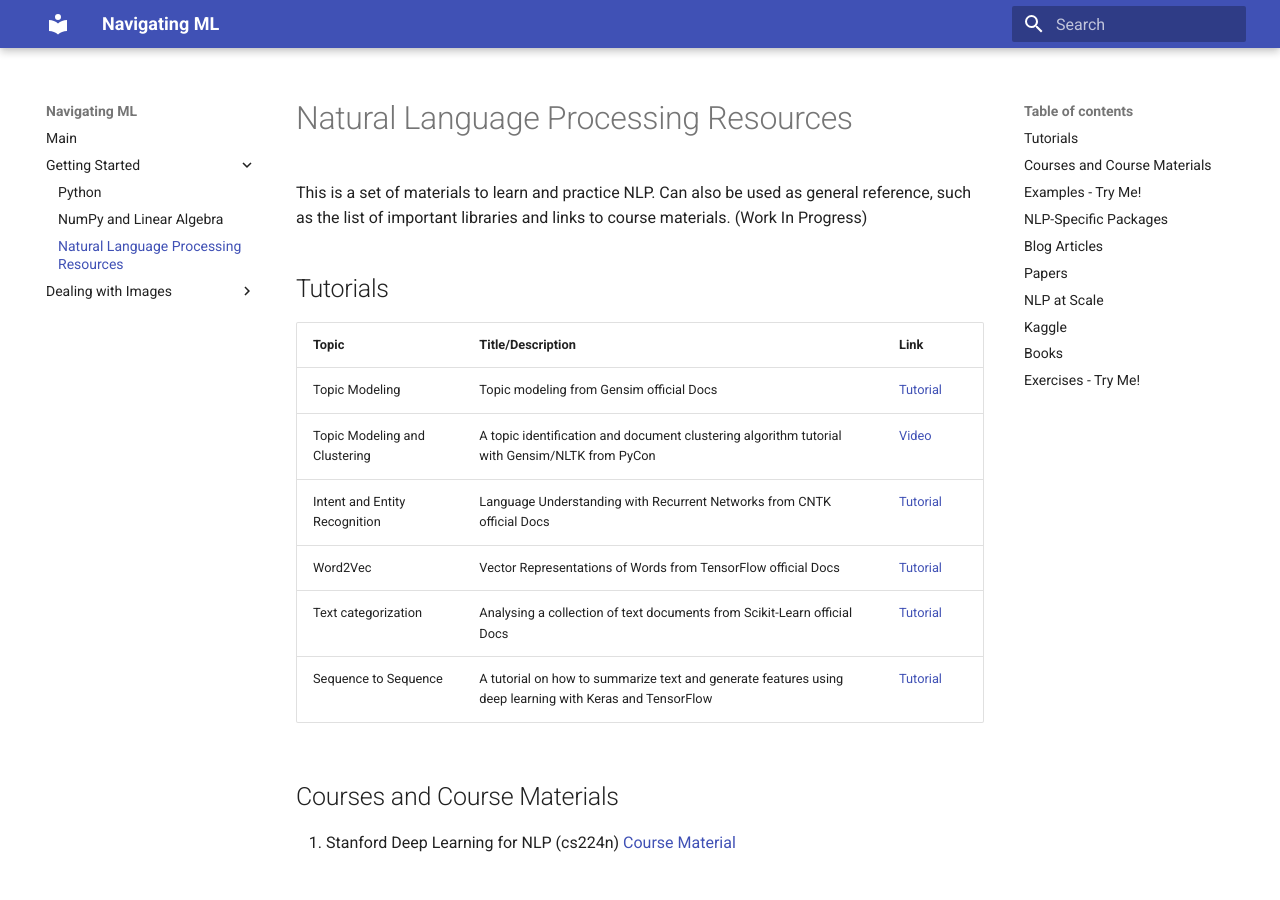
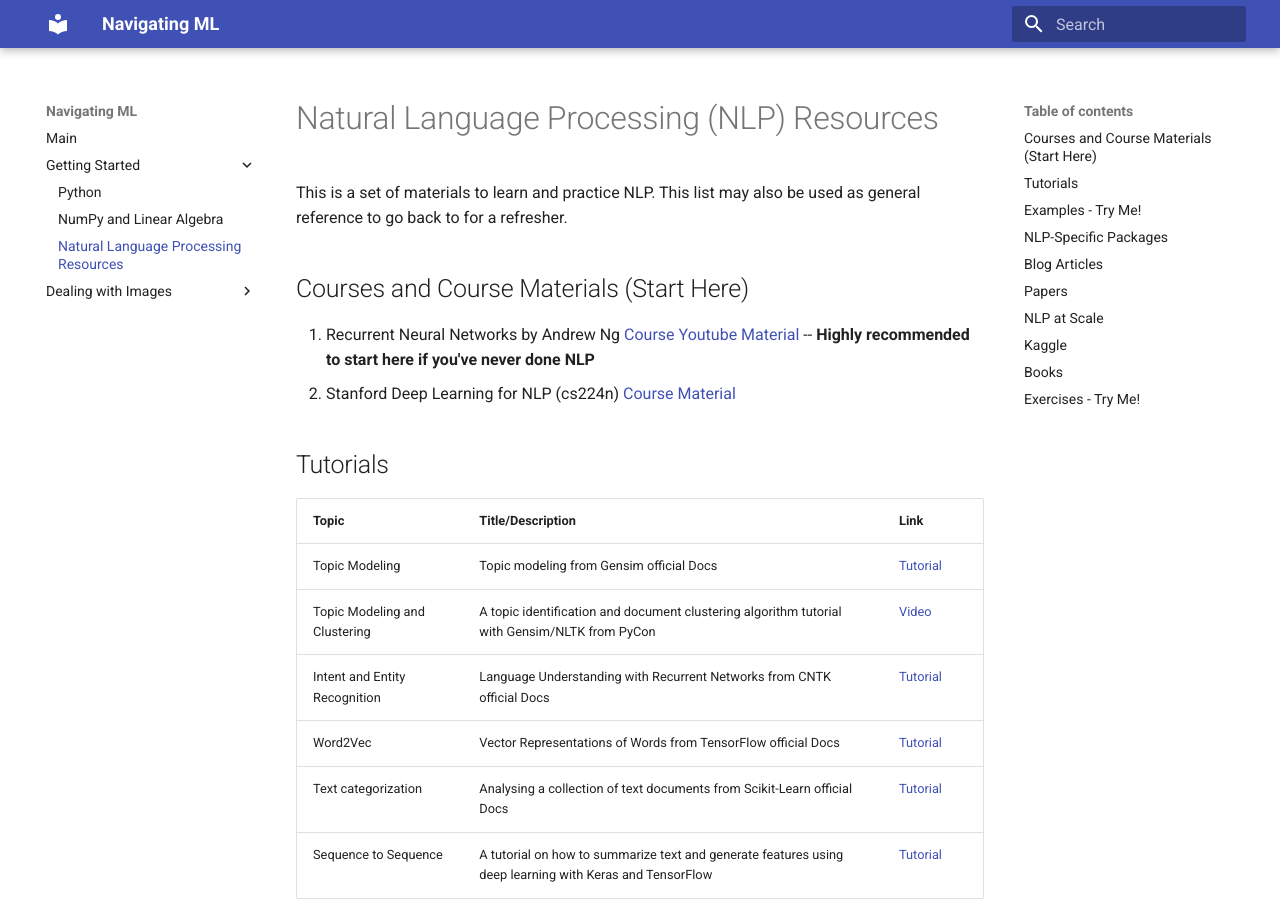
Before and after one commit to michhar/navigating-ml, an MkDocs documentation site: the page built from docs/python/nlp.md, in a window 1280 px wide and 900 px high. Built offline with MkDocs 1.6.1 and Material for MkDocs 9.7.7, drawn with Linux system fonts in a browser that asks for light colours; old or Windows-style settings are respelled for this version of MkDocs.

Commit message:
andrwew ng course added

```diff
--- a/docs/python/nlp.md
+++ b/docs/python/nlp.md
@@ -1,6 +1,11 @@
-# Natural Language Processing Resources
+# Natural Language Processing (NLP) Resources
 
-This is a set of materials to learn and practice NLP.  Can also be used as general reference, such as the list of important libraries and links to course materials.  (Work In Progress)
+This is a set of materials to learn and practice NLP.  This list may also be used as general reference to go back to for a refresher.
+
+## Courses and Course Materials (Start Here)
+
+1.  Recurrent Neural Networks by Andrew Ng [Course Youtube Material](https://www.youtube.com/playlist?list=PLBAGcD3siRDittPwQDGIIAWkjz-RucAc7) -- **Highly recommended to start here if you've never done NLP**
+2.  Stanford Deep Learning for NLP (cs224n) [Course Material](http://web.stanford.edu/class/cs224n/syllabus.html)
 
 ## Tutorials
 
@@ -12,10 +17,6 @@ This is a set of materials to learn and practice NLP.  Can also be used as gener
 | Word2Vec | Vector Representations of Words from TensorFlow official Docs | [Tutorial](https://www.tensorflow.org/tutorials/word2vec) |
 | Text categorization | Analysing a collection of text documents from Scikit-Learn official Docs | [Tutorial](http://scikit-learn.org/stable/tutorial/text_analytics/working_with_text_data.html) |
 | Sequence to Sequence | A tutorial on how to summarize text and generate features using deep learning with Keras and TensorFlow | [Tutorial](https://hackernoon.com/how-to-create-data-products-that-are-magical-using-sequence-to-sequence-models-703f86a231f8) |
-
-## Courses and Course Materials
-
-1.  Stanford Deep Learning for NLP (cs224n) [Course Material](http://web.stanford.edu/class/cs224n/syllabus.html)
 
 ## Examples - Try Me!
 
```
Also changed, not shown: docs/python/nlp/index.html (+15 -14 lines), docs/sitemap.xml (+4 -4 lines), docs/search/search_index.json, 1 other file.
